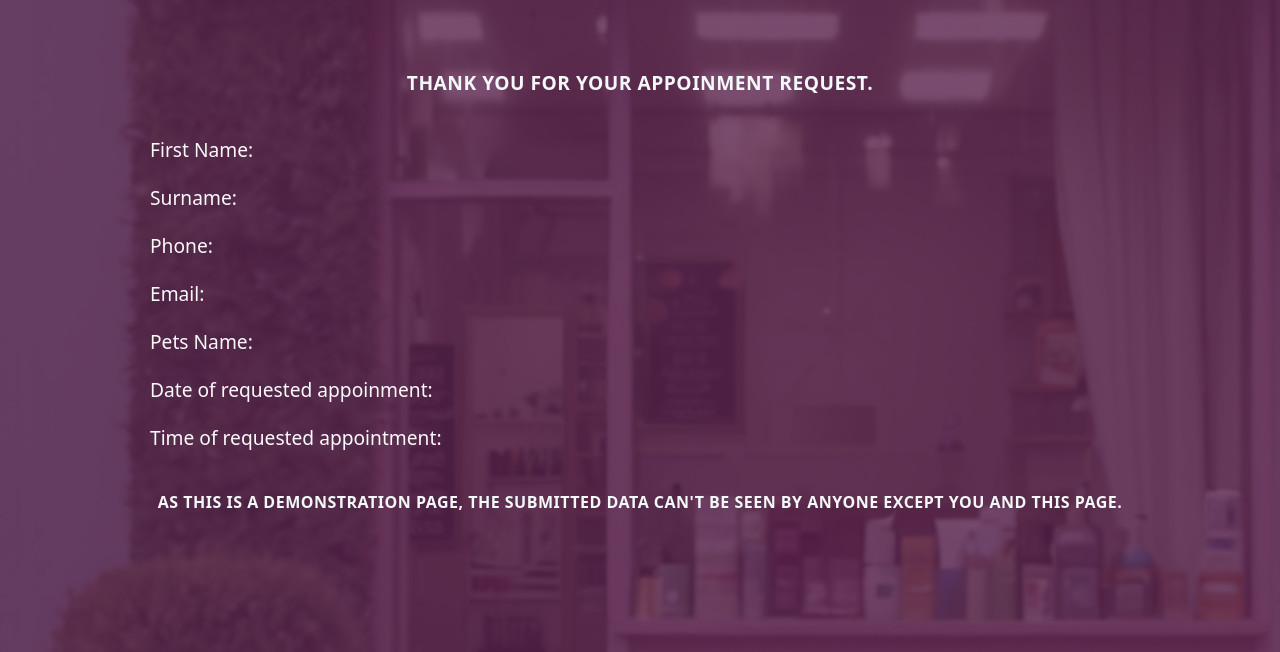
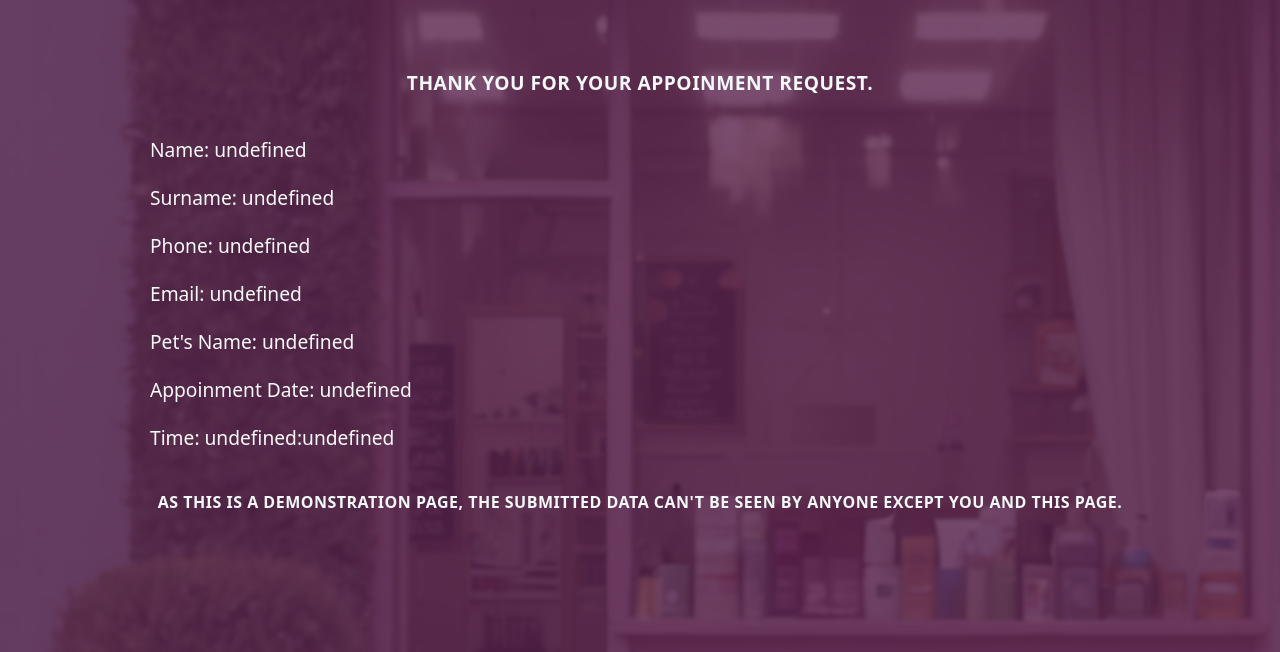
Before and after one commit to stevewhitehouse66/Xmas-Project, a plain HTML site: page formresponse.html in a window 1280 px wide. Shown: the part 89-741 px from the top of the page. Drawn offline with Linux system fonts and the light colour scheme; the site is published under a folder, as on GitHub Pages, so addresses that start at the root find nothing; a web font is replaced by a local one.

Commit message:
added JavaScript form functionality

```diff
--- a/formresponse.html
+++ b/formresponse.html
@@ -76,6 +76,6 @@
     </footer>
 </body>
 <script src="https://kit.fontawesome.com/f382a4fd20.js" crossorigin="anonymous"></script>
-<script src="/assets/scripts/form.js"></script>
+<script src="assets/scripts/form.js"></script>
 
 </html>
```
Also changed, not shown: gallery.html (+1 -1 lines).
